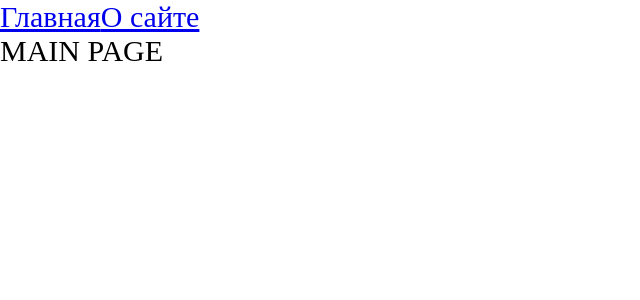
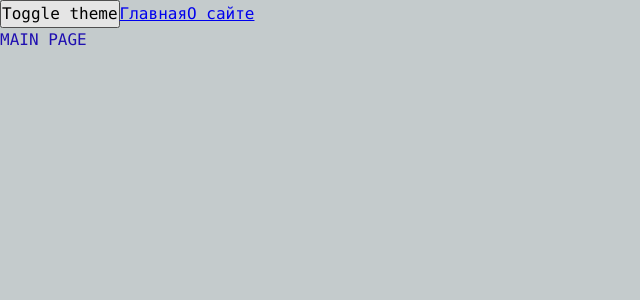
Before and after one commit to Vladuxexel/front-advanced, a React app: page / in a window 1280 px wide. Shown: the top 300 px of the page, without its empty margins (0-640 px from the left). Built offline with nearby package versions, Linux system fonts and the light colour scheme.

Commit message:
Добавлен контекст темы

```diff
--- a/src/App.tsx
+++ b/src/App.tsx
@@ -1,13 +1,17 @@
 import { Route, Routes } from "react-router-dom";
-import './index.scss';
+import './styles/index.scss';
 import { Link } from "react-router-dom";
 import { AboutPageAsync } from "./pages/AboutPage/AboutPageAsync";
 import { MainPageAsync } from "./pages/MainPage/MainPageAsync";
 import { Suspense } from "react";
+import { useTheme } from "./theme/useTheme";
 
 const App = () => {
+    const {theme, toggleTheme} = useTheme();
+
     return (
-        <div className="app">
+        <div className={`app ${theme}`}>
+            <button onClick={toggleTheme}>Toggle theme</button>
             <Link to={'/'}>Главная</Link>
             <Link to={'/about'}>О сайте</Link>
             <Suspense fallback={<div>Loading...</div>}>
--- a/src/index.scss
+++ /dev/null
@@ -1,9 +0,0 @@
-* {
-    margin: 0;
-    padding: 0;
-    box-sizing: border-box;
-}
-
-.app {
-    font-size: 30px;
-}
--- a/src/index.tsx
+++ b/src/index.tsx
@@ -1,10 +1,13 @@
 import { render } from "react-dom";
 import App from "./App";
 import { BrowserRouter } from "react-router-dom";
+import ThemeProvider from "./theme/ThemeProvider";
 
 render(
     <BrowserRouter>
-        <App />
+        <ThemeProvider>
+            <App />
+        </ThemeProvider>
     </BrowserRouter>,
     document.getElementById('root')
 );
--- /dev/null
+++ b/src/styles/index.scss
@@ -0,0 +1,11 @@
+@import "reset";
+@import "variables/global";
+@import "themes/normal";
+@import "themes/dark";
+
+.app {
+    font: var(--font-m);
+    background: var(--bg-color);
+    color: var(--primary-color);
+    min-height: 100vh;
+}
--- /dev/null
+++ b/src/styles/reset.scss
@@ -0,0 +1,13 @@
+* {
+    margin: 0;
+    padding: 0;
+    box-sizing: border-box;
+}
+
+input,
+button,
+textarea,
+select {
+    margin: 0;
+    font: inherit;
+}
--- /dev/null
+++ b/src/styles/themes/dark.scss
@@ -0,0 +1,6 @@
+.app.dark {
+    --bg-color: #191966;
+
+    --primary-color: #45a82c;
+    --secondary-color: #167927;
+}
--- /dev/null
+++ b/src/styles/themes/normal.scss
@@ -0,0 +1,6 @@
+.app.light {
+    --bg-color: #c4cbcc;
+
+    --primary-color: #2010b1;
+    --secondary-color: #205392;
+}
--- /dev/null
+++ b/src/styles/variables/global.scss
@@ -0,0 +1,11 @@
+:root {
+    --font-family-main: Consolas, 'Times New Roman', serif;
+
+    --font-size-m: 16px;
+    --font-line-m: 24px;
+    --font-m: var(--font-size-m) / var(--font-line-m) var(--font-family-main);
+
+    --font-size-l: 24px;
+    --font-line-l: 32px;
+    --font-l: var(--font-size-l) / var(--font-line-l) var(--font-family-main);
+}
--- /dev/null
+++ b/src/theme/ThemeContext.ts
@@ -0,0 +1,15 @@
+import { createContext } from "react";
+
+export enum Theme {
+    LIGHT = 'light',
+    DARK = 'dark'
+}
+
+export interface ThemeContextProps {
+    theme?: Theme;
+    setTheme?: (theme: Theme) => void;
+}
+
+export const ThemeContext = createContext<ThemeContextProps>({});
+
+export const LOCAL_STORAGE_THEME_KEY = 'theme';
--- /dev/null
+++ b/src/theme/ThemeProvider.tsx
@@ -0,0 +1,16 @@
+import { FC, useMemo, useState } from "react";
+import { LOCAL_STORAGE_THEME_KEY, Theme, ThemeContext } from "./ThemeContext"
+
+const defaultTheme = localStorage.getItem(LOCAL_STORAGE_THEME_KEY) as Theme || Theme.LIGHT
+
+const ThemeProvider: FC = ({ children }): JSX.Element => {
+    const [theme, setTheme] = useState<Theme>(defaultTheme);
+
+    const defaultProps = useMemo(() => ({ theme, setTheme }), [theme]);
+
+    return <ThemeContext.Provider value={defaultProps}>
+        {children}
+    </ThemeContext.Provider>
+}
+
+export default ThemeProvider;
--- /dev/null
+++ b/src/theme/useTheme.ts
@@ -0,0 +1,19 @@
+import { useContext } from "react";
+import { LOCAL_STORAGE_THEME_KEY, Theme, ThemeContext } from "./ThemeContext";
+
+interface UseThemeResult {
+    theme: Theme;
+    toggleTheme: () => void;
+}
+
+export function useTheme(): UseThemeResult {
+    const { theme, setTheme } = useContext(ThemeContext);
+
+    const toggleTheme = () => {
+        const newTheme = theme === Theme.DARK ? Theme.LIGHT : Theme.DARK
+        setTheme(newTheme);
+        localStorage.setItem(LOCAL_STORAGE_THEME_KEY, newTheme);
+    }
+
+    return { theme, toggleTheme };
+}
```
